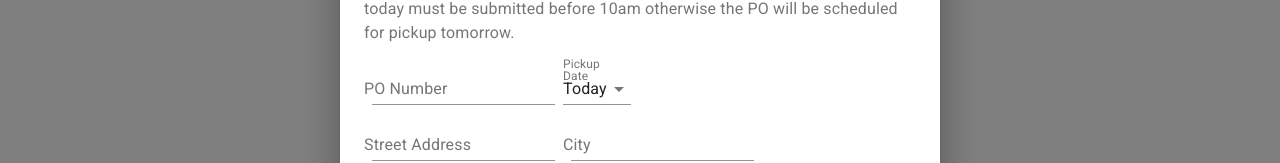
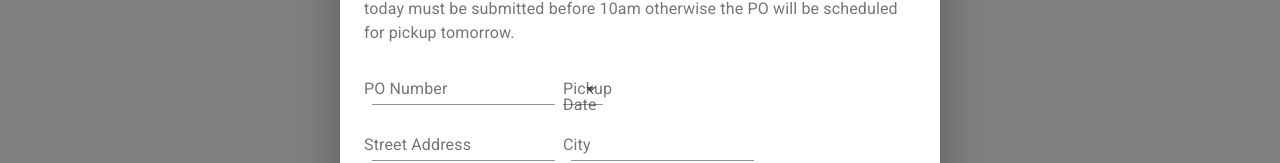
Before and after one commit to mjanders6/WHApp, a React (Create React App) app in the folder client/: page / in a window 1280 px wide. Both pictures are taken after a click on the button "OPEN FORM DIALOG". Shown: the part 279-442 px from the top of the page. Built offline with nearby package versions, Linux system fonts and the light colour scheme; no server answers.

Commit message:
Select not working

```diff
--- a/client/package.json
+++ b/client/package.json
@@ -15,6 +15,7 @@
     "react-moment": "^0.9.2",
     "react-router-dom": "^5.0.1",
     "react-scripts": "3.1.1",
+    "reactstrap": "^8.0.1",
     "typeface-roboto": "0.0.75"
   },
   "scripts": {
--- a/client/src/App.js
+++ b/client/src/App.js
@@ -29,6 +29,7 @@ class App extends Component {
         <h1>PO Pickup Process</h1>
         {/* <Test users={this.state.users.email}/> */}
         <AddPO />
+        {/* {JSON.parse(localStorage.getItem('user')).admin === 1 ? <AddPO /> : null} */}
       </div>
     )
   }
--- a/client/src/components/Form.js
+++ b/client/src/components/Form.js
@@ -30,20 +30,14 @@ const useStyles = makeStyles(theme => ({
 }));
 
 const Form = props => {
+
   const classes = useStyles();
   const [open, setOpen] = React.useState(false);
-  const [values, setValues] = React.useState({
-    date: moment().format("MM-DD-YYYY"),
-    tomorrow: moment().add(1, 'days').format("MM-DD-YYYY")
-  });
+  const [pickupdate, setpickupdate] = React.useState('');
+  const handleChange = event => {
+    setpickupdate(event.target.value);
+  };
 
-  const inputLabel = React.useRef(null);
-  function handleChange(event) {
-    setValues(oldValues => ({
-      ...oldValues,
-      [event.target.name]: event.target.value,
-    }));
-  }
 
   function handleClickOpen() {
     setOpen(true);
@@ -82,15 +76,15 @@ const Form = props => {
                 <FormControl className={classes.formControl}>
                   <InputLabel htmlFor="component-filled">Pickup Date</InputLabel>
                   <Select
-                    value={values.date}
+                    value={pickupdate}
                     onChange={handleChange}
                     inputProps={{
-                      name: 'date',
-                      id: 'pickup-date',
+                      name: 'pickupdate',
+                      id: 'pickupdate'
                     }}
                   >
-                    <MenuItem value={values.date}>Today</MenuItem>
-                    <MenuItem value={values.tomorrow}>Tomorrow</MenuItem>
+                    <MenuItem value={moment().format("MM-DD-YYYY")}>Today</MenuItem>
+                    <MenuItem value={moment().add(1, 'days').format("MM-DD-YYYY")}>Tomorrow</MenuItem>
                   </Select>
                 </FormControl>
                 <Grid item xs={12} container direction="row">
@@ -159,7 +153,8 @@ const Form = props => {
       </Button>
         </DialogActions>
       </Dialog>
-    </div>
+    </div >
   );
 }
+
 export default Form
--- a/client/src/pages/AddPO/AddPO.js
+++ b/client/src/pages/AddPO/AddPO.js
@@ -5,13 +5,19 @@ import PO from '../../utils/po'
 
 
 class AddPO extends Component {
+    // constructor(props) {
+    //     super(props);
+    //     this.handleFormSubmit = this.handleFormSubmit.bind(this);
+    // }
+
     state = {
         poNumber: '',
         street: '',
         city: '',
         zip: '',
         notes: '',
-        POs: []
+        POs: [],
+        pickupdate: ''
     }
 
     componentDidMount() {
@@ -27,7 +33,7 @@ class AddPO extends Component {
                         route: po.route
                     })
                 })
-                console.log(POs)
+                console.log(data)
             })
             .catch(e => console.error(e))
     }
@@ -36,17 +42,18 @@ class AddPO extends Component {
     handleFormSubmit = event => {
         event.preventDefault()
         let addPO = {
-            poNumber: this.state.poNumber,
+            poNumber: this.poNumber,
             street: this.state.street,
             city: this.state.city,
             zip: parseInt(this.state.zip),
             note: this.state.note,
             userId: JSON.parse(localStorage.getItem('user')).id,
             status: 'In Process',
-            route: 'In Process'
+            route: 'In Process',
+            pickupdate: this.state.pickupdate
         }
-
-        PO.postOne(addPO)
+        console.log(addPO)
+        // PO.postOne(addPO)
     }
 
     handleInputChange = event => {
@@ -83,6 +90,7 @@ class AddPO extends Component {
                     city={this.city}
                     zip={this.zip}
                     note={this.note}
+                    pickupdate={this.pickupdate}
                 />
                 <POTable POs={this.state.POs} />
             </>
```
Also changed, not shown: 2 other files (tests, documents, lock files or other folders).
